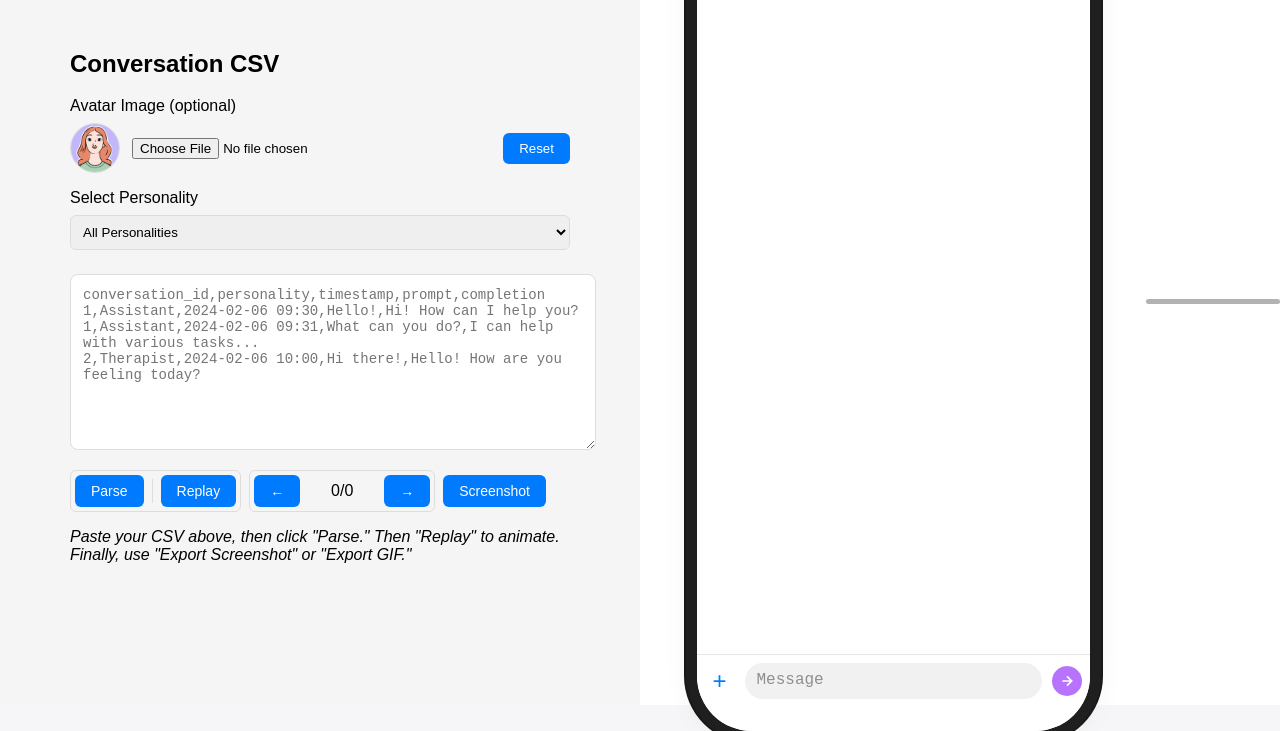
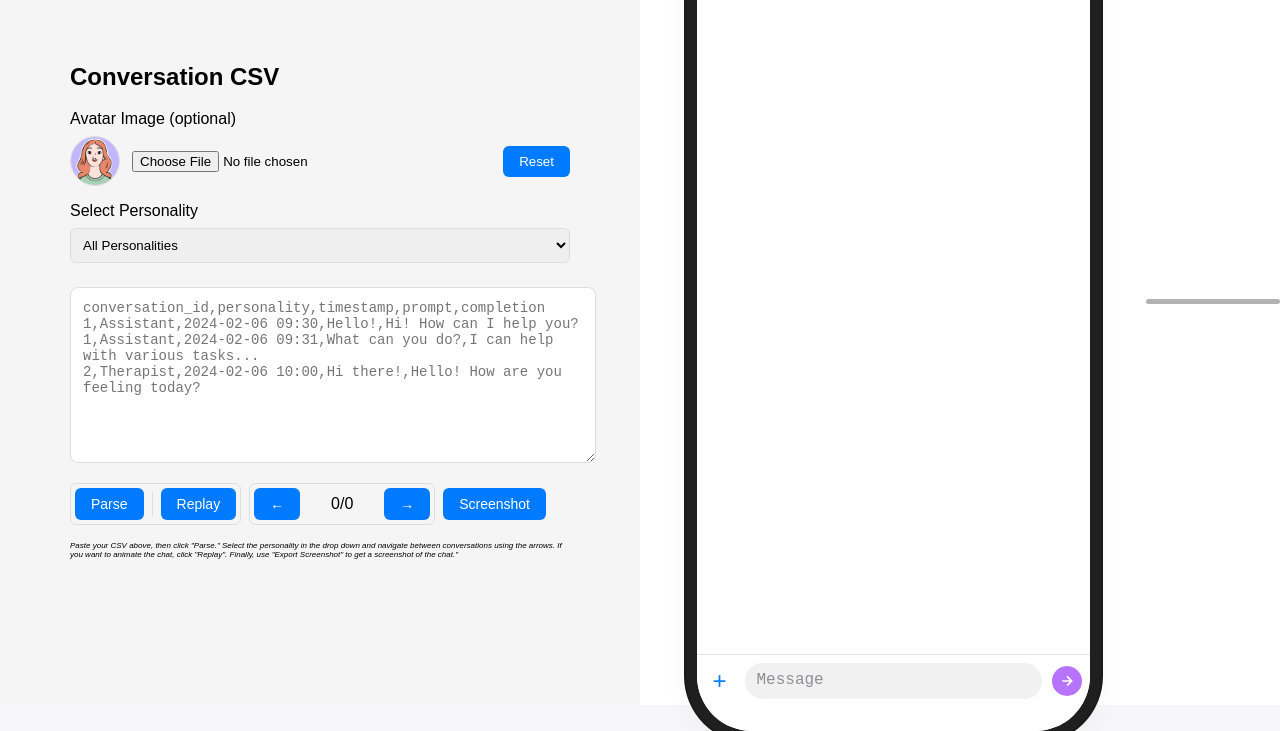
Before and after one commit to jram8875/luzia-simulator, a website: page index.html in a window 1280 px wide. Shown: the part 95-826 px from the top of the page. Drawn offline with nearby package versions, Linux system fonts and the light colour scheme.

Commit message:
Adapting how to

```diff
--- a/index.html
+++ b/index.html
@@ -570,7 +570,7 @@
                 </div>
                 <button id="screenshotBtn">Screenshot</button>
             </div>
-            <p><em>Paste your CSV above, then click "Parse." Then "Replay" to animate. Finally, use "Export Screenshot" or "Export GIF."</em></p>
+            <p style="font-size: 8px;"><em>Paste your CSV above, then click "Parse." Select the personality in the drop down and navigate between conversations using the arrows. If you want to animate the chat, click "Replay". Finally, use "Export Screenshot" to get a screenshot of the chat."</em></p>
         </div>
     </div>
 
```
